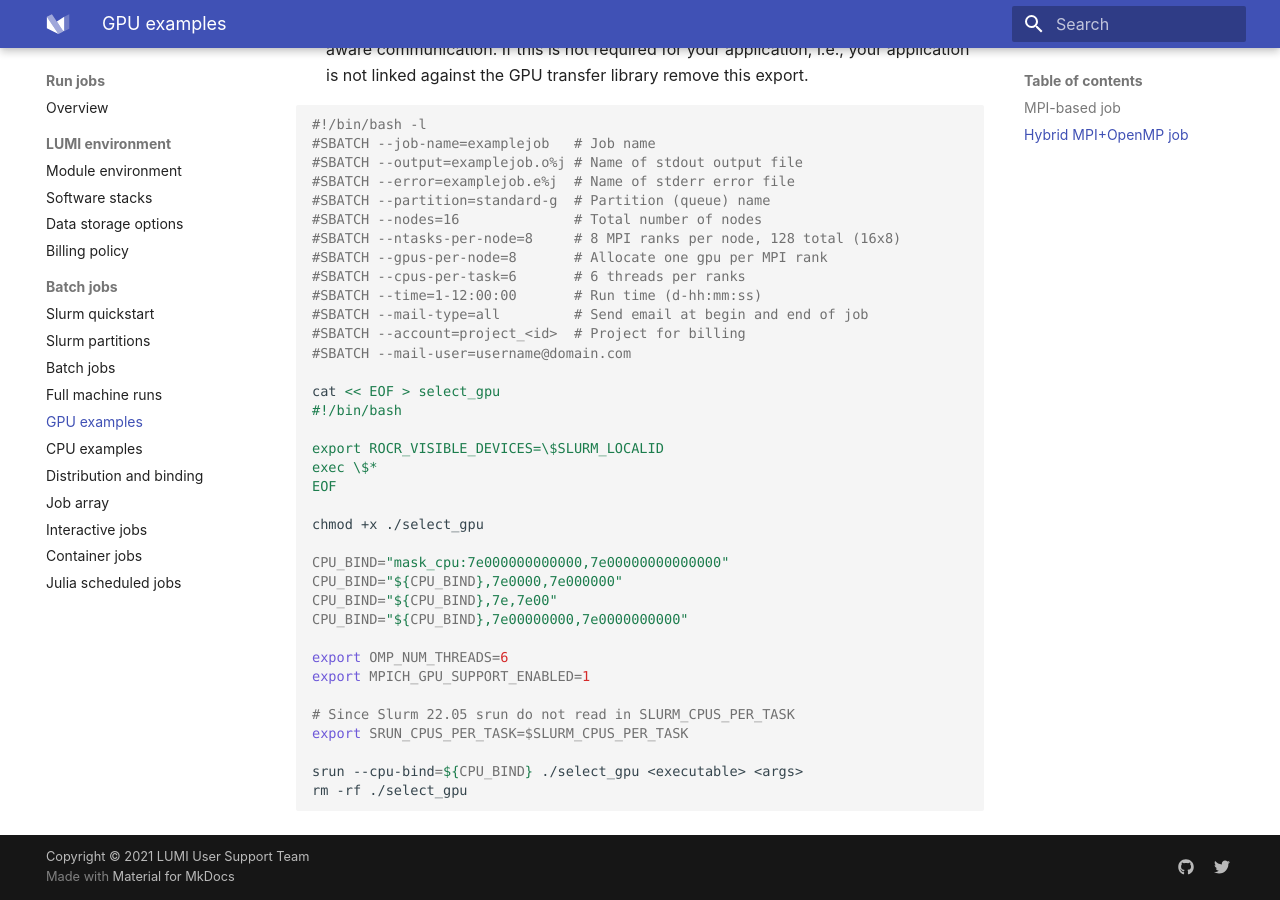
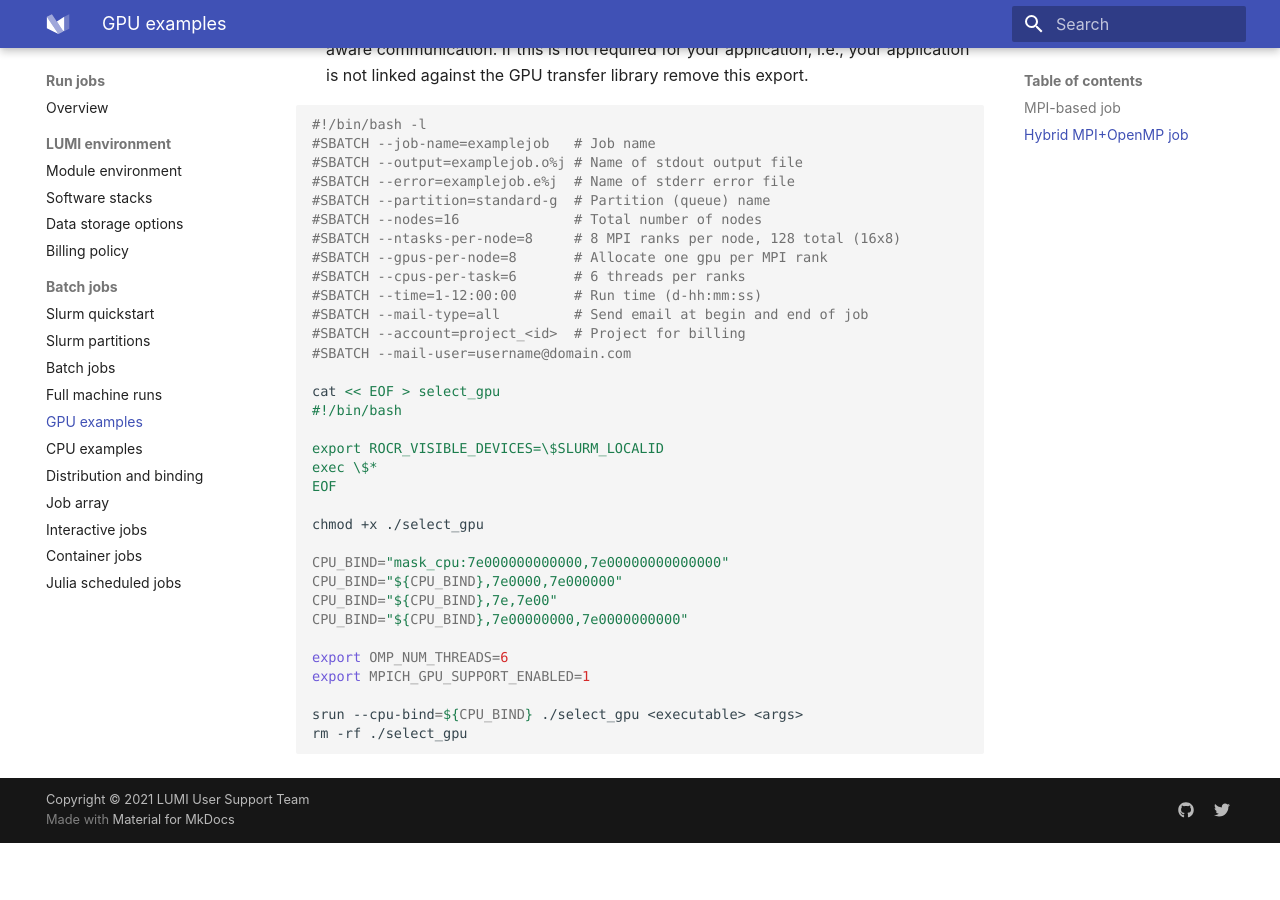
Before and after one commit to Lumi-supercomputer/lumi-userguide, an MkDocs documentation site: the page built from docs/runjobs/scheduled-jobs/lumig-job.md, in a window 1280 px wide and 900 px high, scrolled down 1771 px. Built offline with MkDocs 1.6.1 and Material for MkDocs 9.7.7, drawn with Linux system fonts in a browser that asks for light colours; after the commit the page ends 2614 px from its top, so only the background shows below that.

Commit message:
remove SRUN_CPUS_PER_TASK

````diff
--- a/docs/runjobs/scheduled-jobs/lumig-job.md
+++ b/docs/runjobs/scheduled-jobs/lumig-job.md
@@ -110,9 +110,6 @@ CPU_BIND="${CPU_BIND},7e00000000,7e0000000000"
 export OMP_NUM_THREADS=6
 export MPICH_GPU_SUPPORT_ENABLED=1
 
-# Since Slurm 22.05 srun do not read in SLURM_CPUS_PER_TASK
-export SRUN_CPUS_PER_TASK=$SLURM_CPUS_PER_TASK
-
 srun --cpu-bind=${CPU_BIND} ./select_gpu <executable> <args>
 rm -rf ./select_gpu
 ```
````
Also changed, not shown: docs/runjobs/scheduled-jobs/lumic-job.md (+0 -3 lines).
